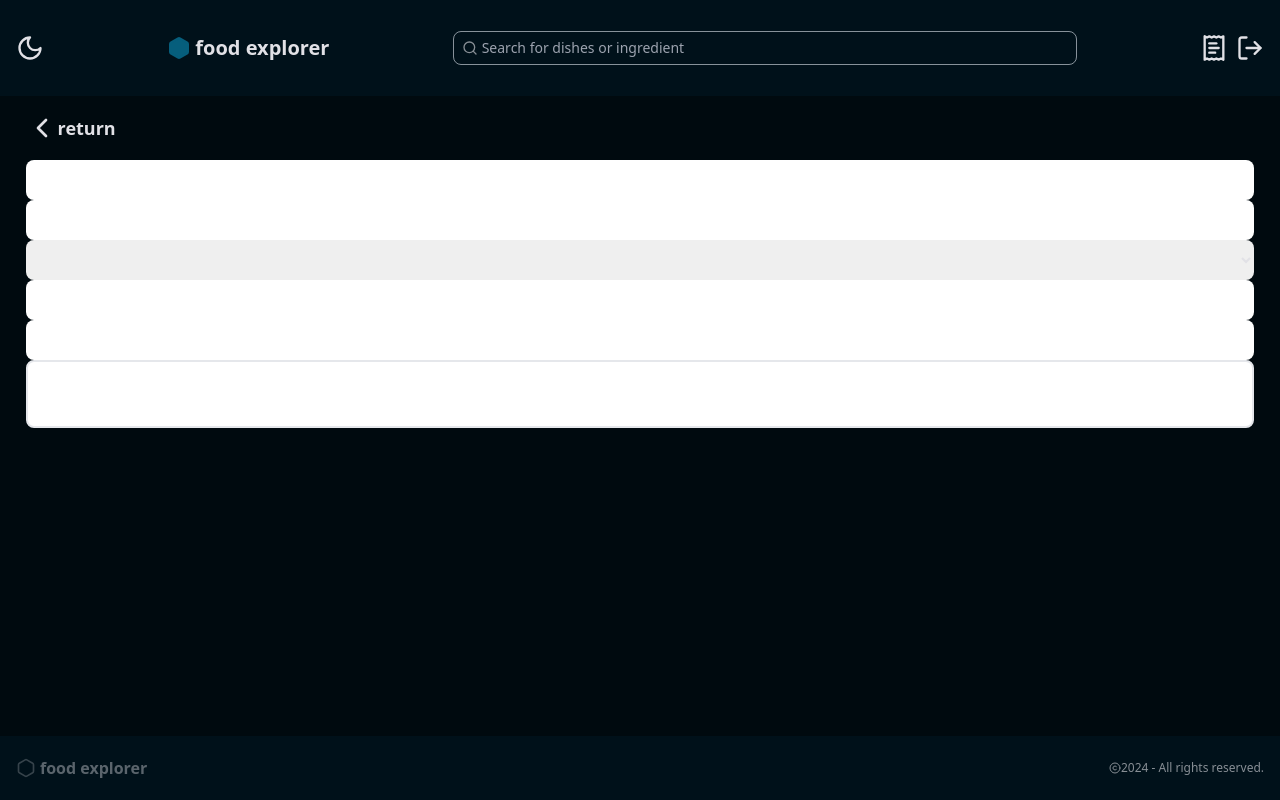
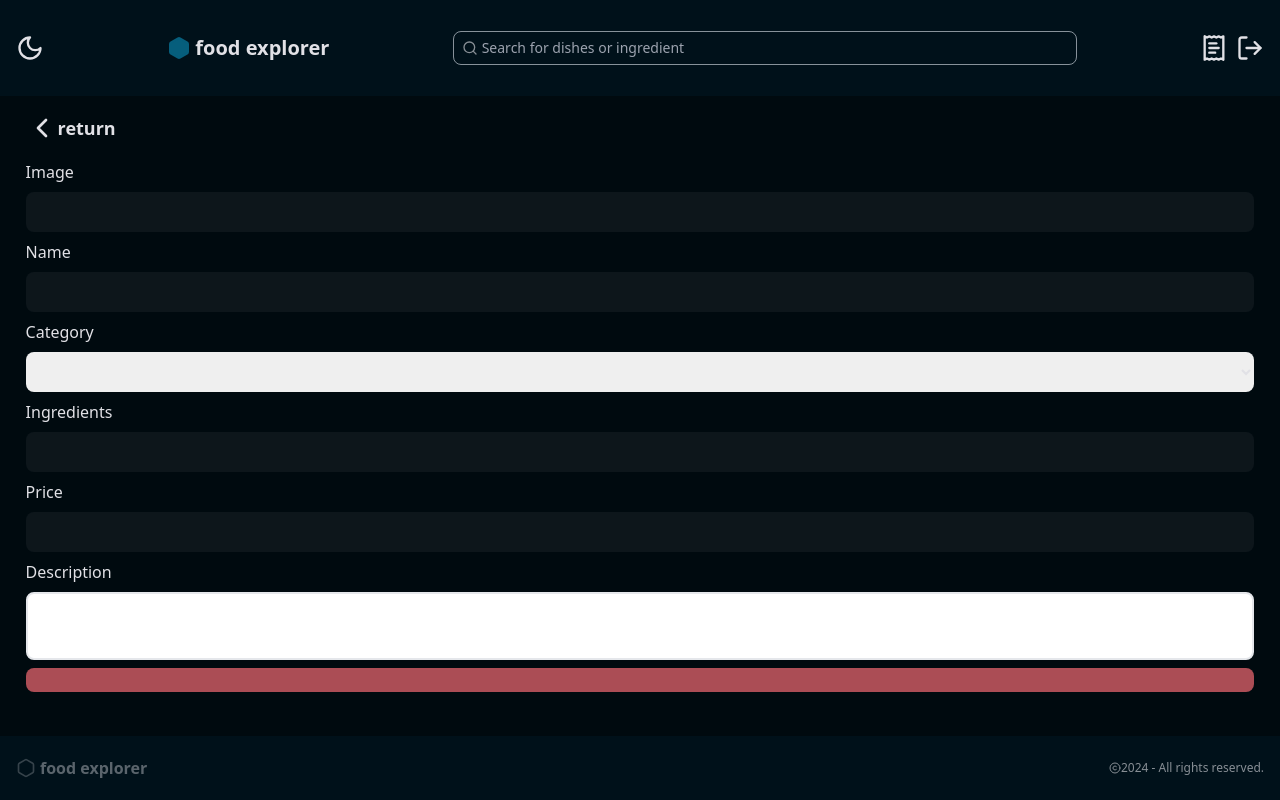
Before and after one commit to dameness/food-explorer-front, a React (Vite) app: page /new in a window 1280 px wide. Built offline with nearby package versions, Linux system fonts and the light colour scheme.

Commit message:
style: add form fields

```diff
--- a/src/components/addFoodForm.tsx
+++ b/src/components/addFoodForm.tsx
@@ -1,16 +1,24 @@
+import { Button } from './ui/button';
 import { Input } from './ui/input';
 import { Select } from './ui/select';
 import { TextArea } from './ui/textarea';
 
 export const AddFoodForm = () => {
   return (
-    <form>
-      <Input />
-      <Input />
-      <Select />
-      <Input />
-      <Input />
-      <TextArea />
+    <form className='w-full flex flex-col gap-2 [&>input]:bg-Dark/Dark-800'>
+      <label htmlFor='image'> Image</label>
+      <Input id='image' />
+      <label htmlFor='name'> Name</label>
+      <Input id='name' />
+      <label htmlFor='category'> Category</label>
+      <Select id='category' />
+      <label htmlFor='ingredients'> Ingredients</label>
+      <Input id='ingredients' />
+      <label htmlFor='price'> Price</label>
+      <Input id='price' />
+      <label htmlFor='description'> Description</label>
+      <TextArea id='description' />
+      <Button className='bg-Tints/Tomato-400' />
     </form>
   );
 };
```
